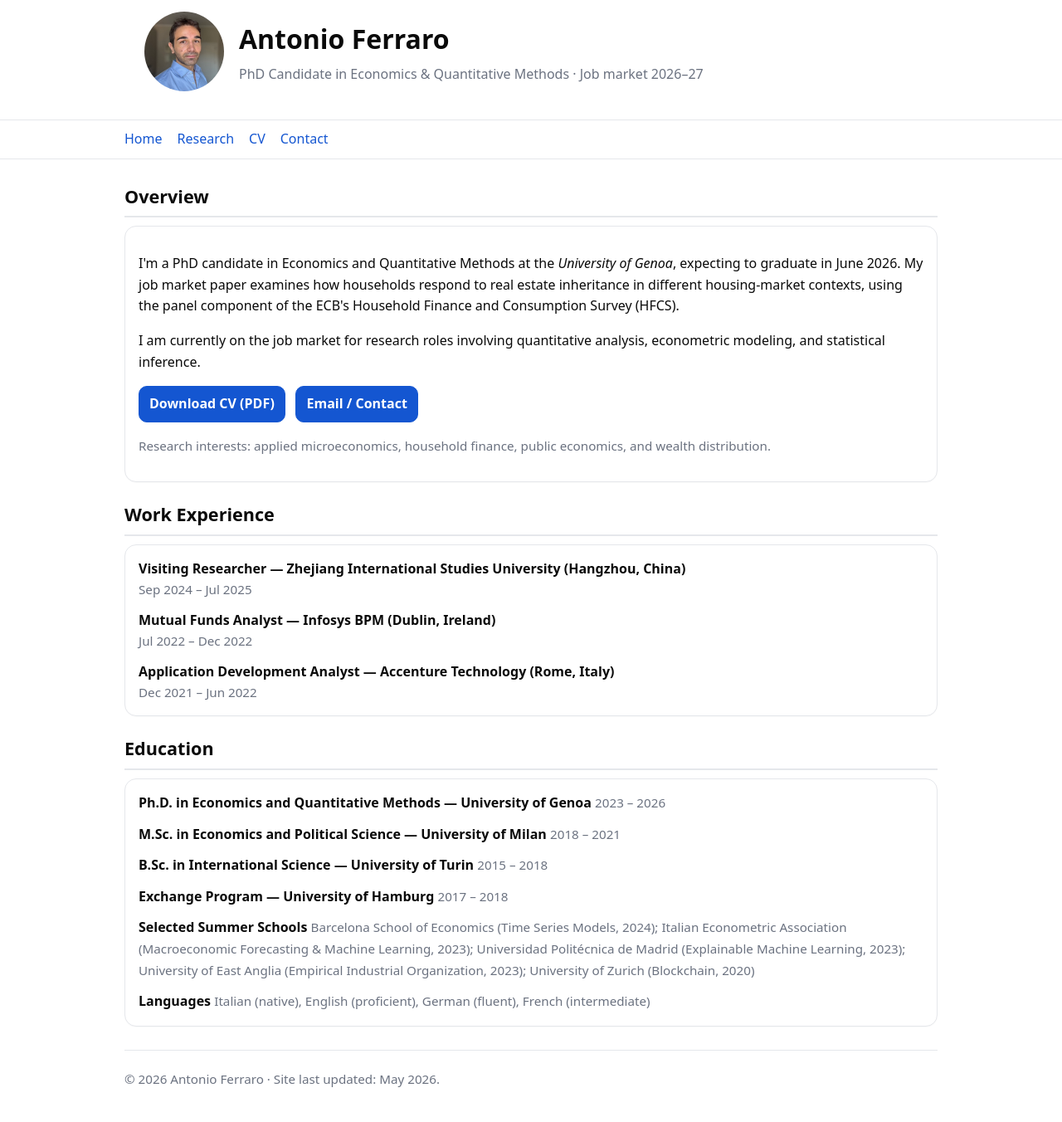
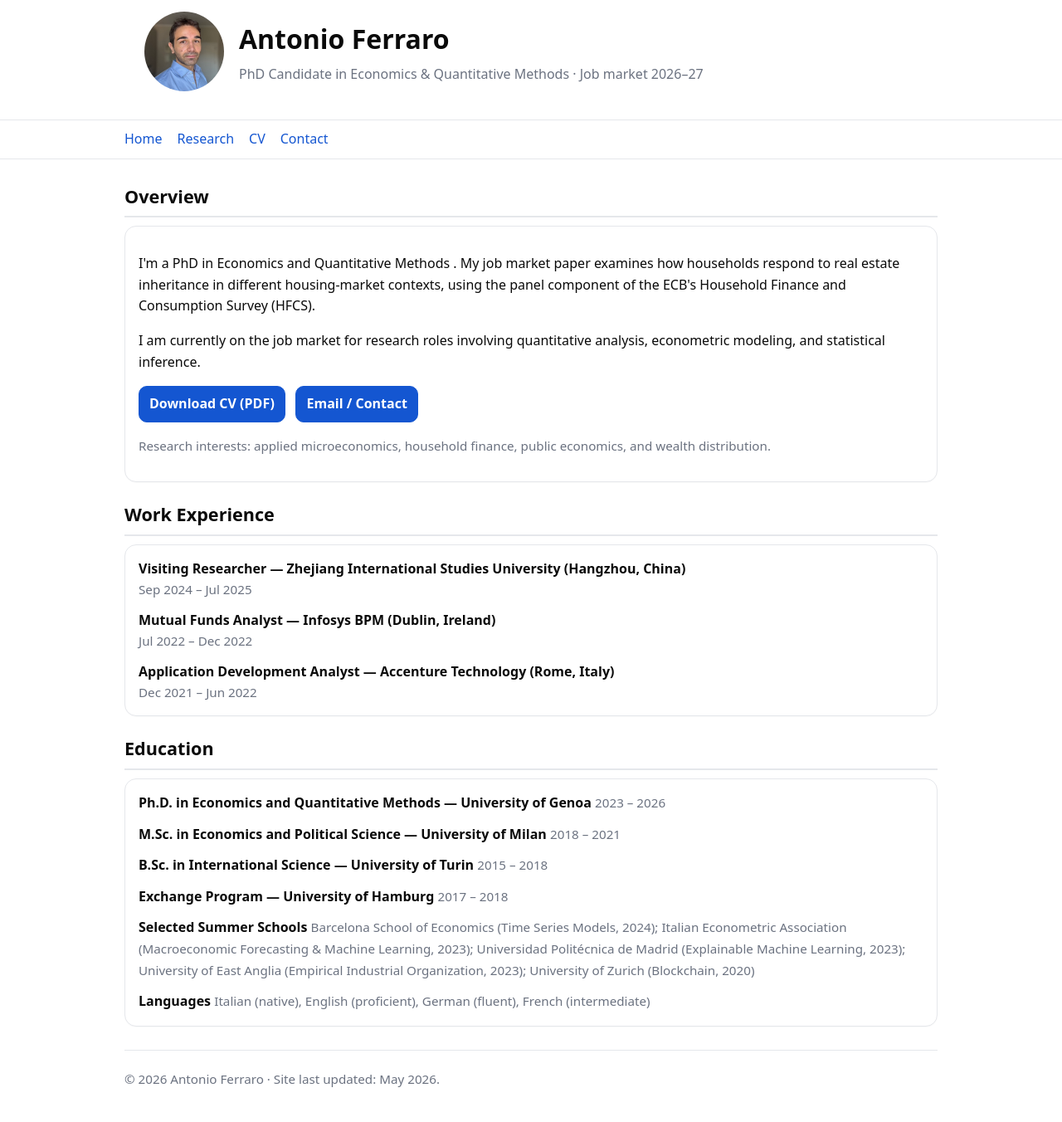
Before and after one commit to ferraroantonio/ferraroantonio.github.io, a Jekyll site: the page built from index.md, in a window 1280 px wide. Shown: the whole page at 83% size. Built offline with Jekyll 4.4.1, drawn with Linux system fonts in a browser that asks for light colours.

Commit message:
Update index.md

```diff
--- a/index.md
+++ b/index.md
@@ -7,7 +7,7 @@ description: "Antonio Ferraro — PhD Candidate in Economics & Quantitative Meth
 <section id="about">
 <h2>Overview</h2>
 <div class="card">
-<p>I'm a PhD candidate in Economics and Quantitative Methods at the <em>University of Genoa</em>, expecting to graduate in June 2026. My job market paper examines how households respond to real estate inheritance in different housing-market contexts, using the panel component of the ECB's Household Finance and Consumption Survey (HFCS).</p>
+<p>I'm a PhD in Economics and Quantitative Methods . My job market paper examines how households respond to real estate inheritance in different housing-market contexts, using the panel component of the ECB's Household Finance and Consumption Survey (HFCS).</p>
 <p>I am currently on the job market for research roles involving quantitative analysis, econometric modeling, and statistical inference.</p>
 <p>
   <a class="btn" href="{{ '/assets/CV_Ferraro.pdf' | relative_url }}" download>Download CV (PDF)</a>
```
